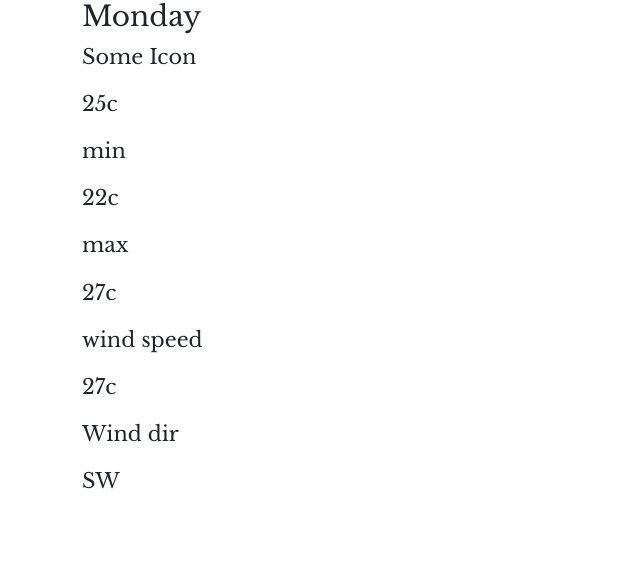
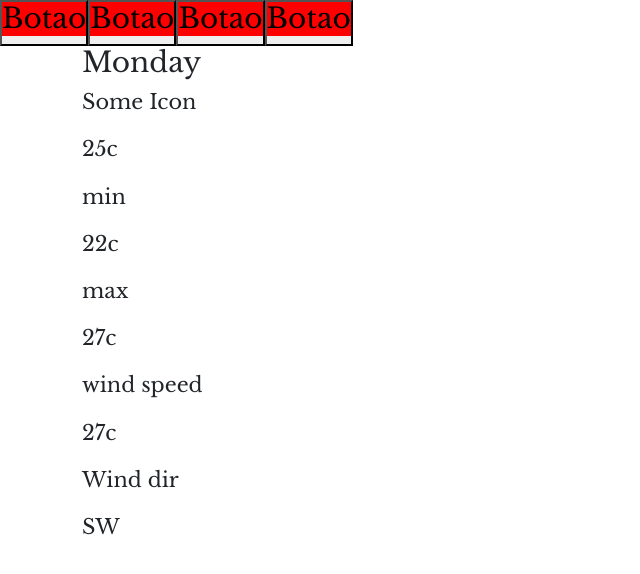
Before and after one commit to vitordalbemcosta/Tea-payment, a React (Create React App) app: page / in a window 1280 px wide. Shown: the top 574 px of the page, without its empty margins (0-640 px from the left). Built offline with nearby package versions, Linux system fonts and the light colour scheme.

Commit message:
playing around with components

```diff
--- a/src/App.js
+++ b/src/App.js
@@ -1,46 +1,28 @@
 import React, {useState} from 'react'
-import './App.css';
 import axios from "axios"
+
+
+//styles
+import "./App.css";
+
+
+//components
+import Button from './components/Button';
+import Days from './components/Days';
+
+
 
 
 function App() {
 
 
-
-
   return (
     <div className="App">
-      <div className="container">
-        <div className="top">
-          <div className="day">
-            <h3>Monday</h3>
-          </div>
-          <div className="weather-icon">
-            <p>Some Icon</p>
-          </div>
-          <div className="temperature">
-            <p>25c</p>
-          </div>
-        </div>
-        <div className="bottom">
-          <div className="min">
-            <p>min</p>
-            <p>22c</p>
-          </div>
-          <div className="max">
-            <p>max</p>
-            <p>27c</p>
-          </div>
-          <div className="wind-speed">
-            <p>wind speed</p>
-            <p>27c</p>
-          </div>
-          <div className="wind-direction">
-            <p>Wind dir</p>
-            <p>SW</p>
-          </div>
-        </div>
-      </div>
+      <Button />
+      <Button />
+      <Button />
+      <Button />
+      <Days />
     </div>
   );
 }
--- /dev/null
+++ b/src/components/Button.jsx
@@ -0,0 +1,23 @@
+import React from 'react'
+
+//styles
+import styled from 'styled-components'
+const ButtonTag = styled.button`
+  h3 {
+    background-color: red;
+  }
+`;
+
+
+
+
+
+function Button() {
+  return (
+    <ButtonTag>
+      <h3>Botao</h3>
+    </ButtonTag>
+  )
+}
+
+export default Button;
--- a/src/components/Days.jsx
+++ b/src/components/Days.jsx
@@ -1,9 +1,50 @@
 import React from 'react'
+
+
+// import styled from 'styled-components';
+
+//styles
+// const DaysTag = styled.days`
+//     h3 {
+//         color: red;
+//     }
+// `;
+
 
 function Days() {
   return (
-    <div>Days</div>
-  )
+    <div className="container">
+      <div className="top">
+        <div className="day">
+            <h3>Monday</h3>
+        </div>
+        <div className="weather-icon">
+          <p>Some Icon</p>
+        </div>
+        <div className="temperature">
+          <p>25c</p>
+        </div>
+      </div>
+      <div className="bottom">
+        <div className="min">
+          <p>min</p>
+          <p>22c</p>
+        </div>
+        <div className="max">
+          <p>max</p>
+          <p>27c</p>
+        </div>
+        <div className="wind-speed">
+          <p>wind speed</p>
+          <p>27c</p>
+        </div>
+        <div className="wind-direction">
+          <p>Wind dir</p>
+          <p>SW</p>
+        </div>
+      </div>
+    </div>
+  );
 }
 
-export default Days
+export default Days;
```
Also changed, not shown: src/components/Cities.jsx (deleted, +0 -9 lines).
